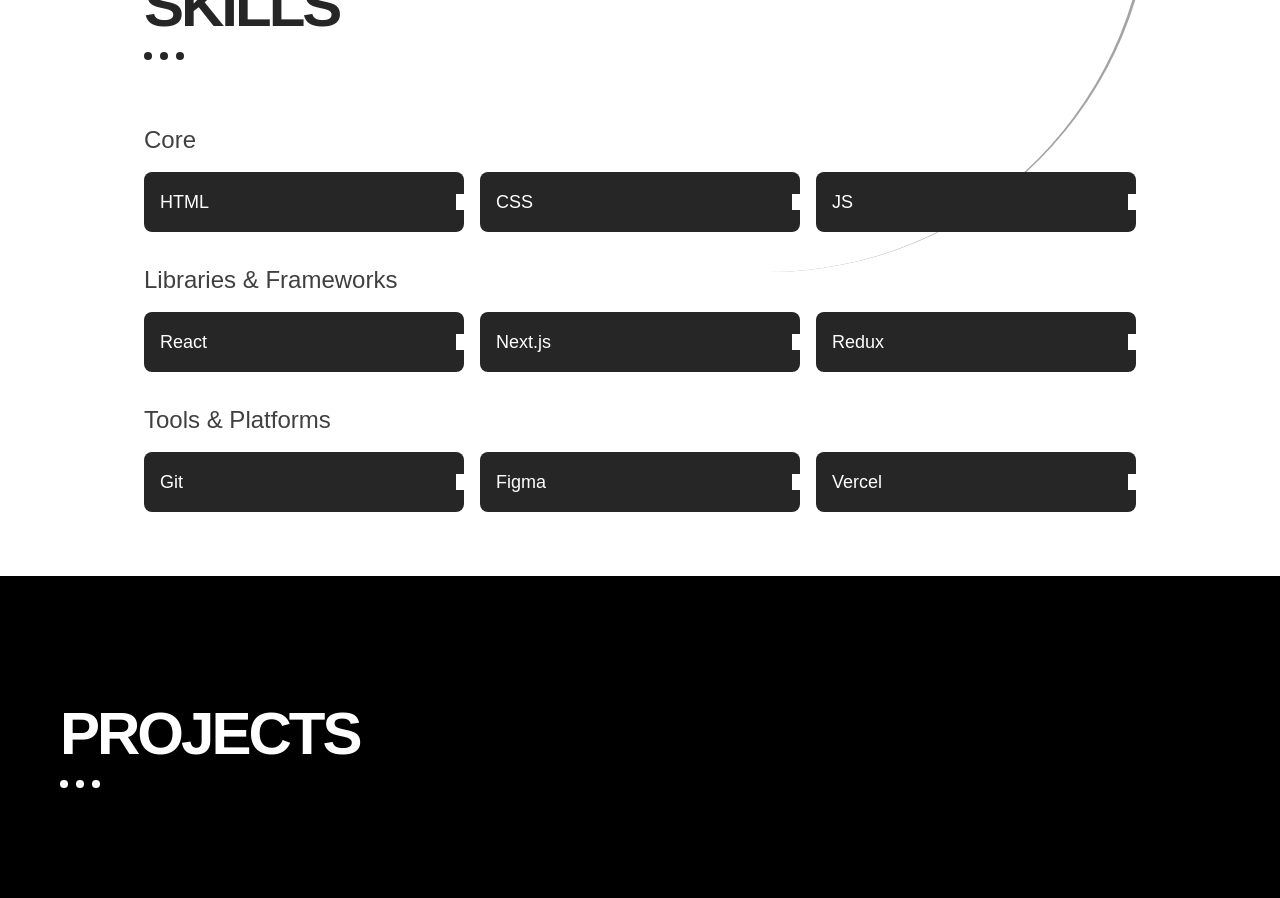
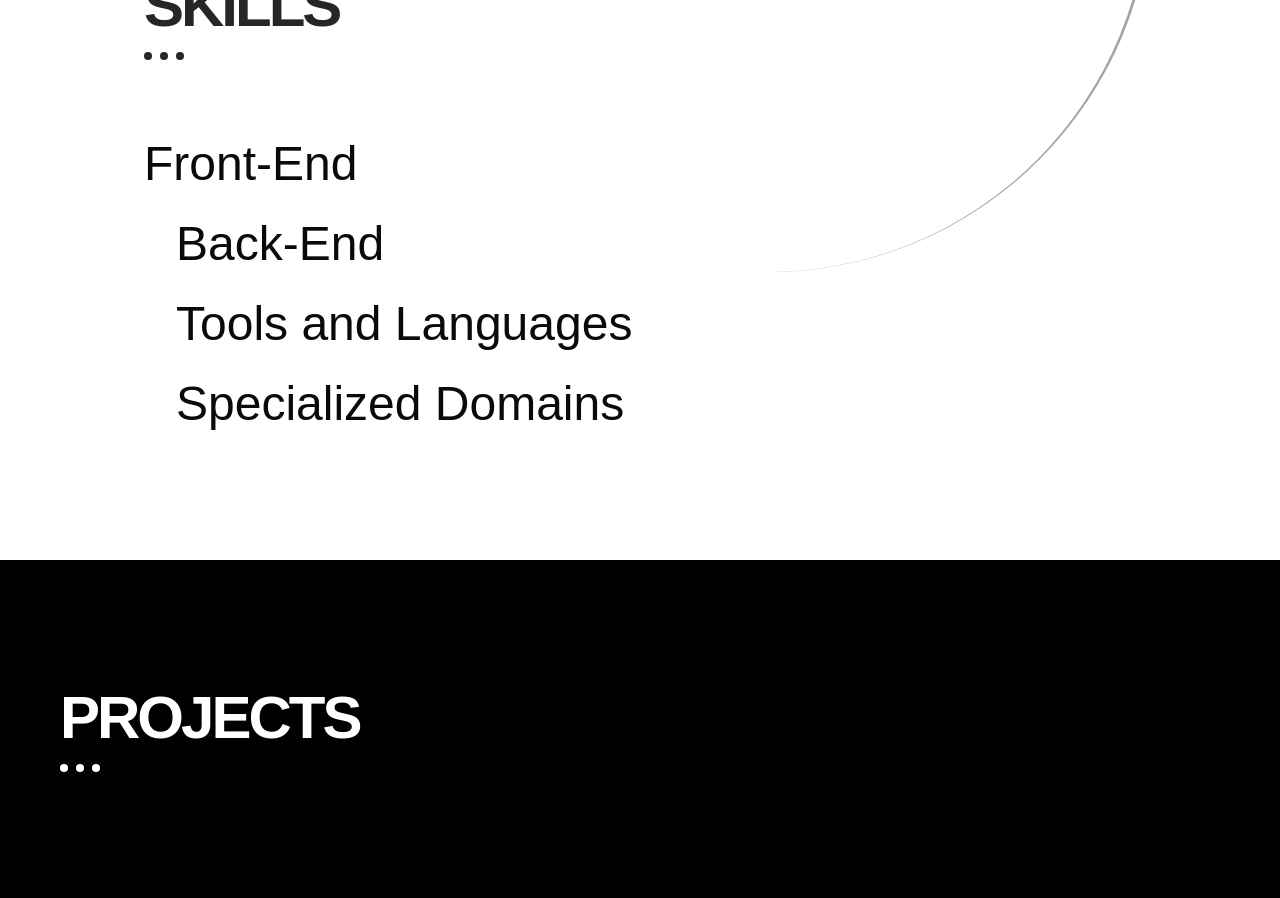
Before and after one commit to anujsb/portfoliov2.0, a Next.js app: page / in a window 1280 px wide. Shown: the part 1040-1938 px from the top of the page. Built offline with nearby package versions, Linux system fonts and the light colour scheme.

Commit message:
skills section updated

```diff
--- a/package.json
+++ b/package.json
@@ -10,8 +10,10 @@
   },
   "dependencies": {
     "@gsap/react": "^2.1.1",
+    "@radix-ui/react-icons": "^1.3.2",
     "@radix-ui/react-slot": "^1.1.0",
     "@types/three": "^0.170.0",
+    "autoprefixer": "^10.4.20",
     "class-variance-authority": "^0.7.0",
     "cloudinary": "^2.5.1",
     "cloudinary-react": "^1.8.1",
@@ -32,8 +34,8 @@
     "@types/node": "^20",
     "@types/react": "^18",
     "@types/react-dom": "^18",
-    "postcss": "^8",
-    "tailwindcss": "^3.4.1",
+    "postcss": "^8.4.49",
+    "tailwindcss": "^3.4.15",
     "typescript": "^5"
   }
 }
--- a/src/components/About.tsx
+++ b/src/components/About.tsx
@@ -1,4 +1,5 @@
 import React from "react";
+import Menu from "./MenuItem";
 
 const About = () => {
   return (
@@ -9,12 +10,12 @@
             <div className="w-full h-full border-r-[3px] border-neutral-400 rounded-br-[500px]" />
           </div>
           <div className="mb-8 w-2/3">
-            I’m Anuj Bhuyar, a full-stack developer passionate about
-            building innovative, user-focused web applications. With expertise
-            in React, Next.js, Tailwind CSS, and Node.js, I craft seamless
-            frontends and powerful backends. I’m always exploring new
-            technologies and integrating AI solutions to create smarter, more
-            intuitive experiences. Let’s build something amazing!
+            I’m Anuj Bhuyar, a full-stack developer passionate about building
+            innovative, user-focused web applications. With expertise in React,
+            Next.js, Tailwind CSS, and Node.js, I craft seamless frontends and
+            powerful backends. I’m always exploring new technologies and
+            integrating AI solutions to create smarter, more intuitive
+            experiences. Let’s build something amazing!
           </div>
 
           <div className="space-y-12 md:space-y-16">
@@ -32,8 +33,7 @@
             </div>
 
             <div className="space-y-8">
-              {/* Core Skills */}
-              <div className="space-y-4">
+              {/* <div className="space-y-4">
                 <h3 className="text-xl md:text-2xl text-neutral-700">Core</h3>
                 <div className="grid grid-cols-1 sm:grid-cols-2 md:grid-cols-3 gap-4">
                   {["HTML", "CSS", "JS"].map((skill) => (
@@ -48,7 +48,7 @@
                 </div>
               </div>
 
-              {/* Libraries & Frameworks */}
+
               <div className="space-y-4">
                 <h3 className="text-xl md:text-2xl text-neutral-700">
                   Libraries & Frameworks
@@ -66,7 +66,7 @@
                 </div>
               </div>
 
-              {/* Tools & Platforms */}
+
               <div className="space-y-4">
                 <h3 className="text-xl md:text-2xl text-neutral-700">
                   Tools & Platforms
@@ -82,7 +82,9 @@
                     </div>
                   ))}
                 </div>
-              </div>
+              </div> */}
+
+              <Menu />
             </div>
           </div>
         </section>
--- /dev/null
+++ b/src/components/MenuItem.tsx
@@ -0,0 +1,112 @@
+"use client";
+
+import React, { useRef } from 'react';
+import { motion, useMotionValue, useTransform } from 'framer-motion';
+import { Badge } from "@/components/ui/badge";
+
+interface MenuItemProps {
+  name: string;
+  color: string;
+  badges: string[];
+}
+
+const MenuItem: React.FC<MenuItemProps> = ({ name, color, badges }) => {
+  const ref = useRef<HTMLDivElement>(null);
+  const x = useMotionValue(0);
+  const y = useMotionValue(0);
+
+  const rotateX = useTransform(y, [-100, 100], [-15, 15]);
+  const rotateY = useTransform(x, [-100, 100], [15, -15]);
+
+  const handleMouseMove = (event: React.MouseEvent) => {
+    if (!ref.current) return;
+
+    const rect = ref.current.getBoundingClientRect();
+    x.set(event.clientX - rect.left - rect.width / 2);
+    y.set(event.clientY - rect.top - rect.height / 2);
+  };
+
+  const handleMouseLeave = () => {
+    x.set(0);
+    y.set(0);
+  };
+
+  return (
+    <motion.div
+      ref={ref}
+      className="relative group cursor-pointer"
+      onMouseMove={handleMouseMove}
+      onMouseLeave={handleMouseLeave}
+      style={{
+        rotateX,
+        rotateY,
+        transformStyle: 'preserve-3d',
+      }}
+    >
+      <div
+        className="absolute inset-0 z-10 opacity-0 group-hover:opacity-100 transition-opacity duration-300"
+      >
+        <motion.div
+          className={`absolute w-[280px] h-[400px] -top-1/2 left-1/2 transform -translate-x-1/2 -translate-y-1/2 opacity-0 group-hover:opacity-100 transition-opacity duration-300 ${color} flex items-center justify-center p-4`}
+          style={{
+            transformPerspective: 1000,
+          }}
+        >
+          <div className="flex flex-wrap gap-2 justify-center">
+            {badges.map((badge, index) => (
+              <Badge key={index} variant="secondary">
+                {badge}
+              </Badge>
+            ))}
+          </div>
+        </motion.div>
+      </div>
+
+      <motion.span
+        className="block text-5xl py-4 group-hover:text-opacity-25 transition-all duration-300"
+        style={{
+          transform: 'translateZ(50px)',
+        }}
+      >
+        {name}
+      </motion.span>
+    </motion.div>
+  );
+};
+
+const Menu: React.FC = () => {
+  const menuItems: MenuItemProps[] = [
+    {
+      name: 'Front-End',
+      color: 'bg-red-500/50',
+      badges: ['React', 'Next.js', 'Redux', 'Tailwind CSS', 'HTML', 'CSS', 'JavaScript']
+    },
+    {
+      name: 'Back-End',
+      color: 'bg-blue-500/50',
+      badges: ['Node.js', 'MongoDB', 'Prisma', 'RESTful APIs', 'MySQL', 'Express']
+    },
+    {
+      name: 'Tools and Languages',
+      color: 'bg-green-500/50',
+      badges: ['JavaScript', ' C++', 'Java', 'Python', 'Git', 'PyCharm']
+    },
+    {
+      name: 'Specialized Domains',
+      color: 'bg-purple-500/70',
+      badges: ['a', 'xy', 'zs', 'Lizzy', 'Taylor', 'Taylor', 'Taylor', 'Taylor']
+    },
+  ];
+
+  return (
+    <div className=" flex">
+      <nav className="flex flex-col space-x-8">
+        {menuItems.map((item, index) => (
+          <MenuItem key={index} {...item} />
+        ))}
+      </nav>
+    </div>
+  );
+};
+
+export default Menu;
--- /dev/null
+++ b/src/components/ui/badge.tsx
@@ -0,0 +1,36 @@
+import * as React from "react"
+import { cva, type VariantProps } from "class-variance-authority"
+
+import { cn } from "@/lib/utils"
+
+const badgeVariants = cva(
+  "inline-flex items-center rounded-md border px-2.5 py-0.5 text-xs font-semibold transition-colors focus:outline-none focus:ring-2 focus:ring-ring focus:ring-offset-2",
+  {
+    variants: {
+      variant: {
+        default:
+          "border-transparent bg-primary text-primary-foreground shadow hover:bg-primary/80",
+        secondary:
+          "border-transparent bg-secondary text-secondary-foreground hover:bg-secondary/80",
+        destructive:
+          "border-transparent bg-destructive text-destructive-foreground shadow hover:bg-destructive/80",
+        outline: "text-foreground",
+      },
+    },
+    defaultVariants: {
+      variant: "default",
+    },
+  }
+)
+
+export interface BadgeProps
+  extends React.HTMLAttributes<HTMLDivElement>,
+    VariantProps<typeof badgeVariants> {}
+
+function Badge({ className, variant, ...props }: BadgeProps) {
+  return (
+    <div className={cn(badgeVariants({ variant }), className)} {...props} />
+  )
+}
+
+export { Badge, badgeVariants }
```
Also changed, not shown: 1 other file (tests, documents, lock files or other folders).
